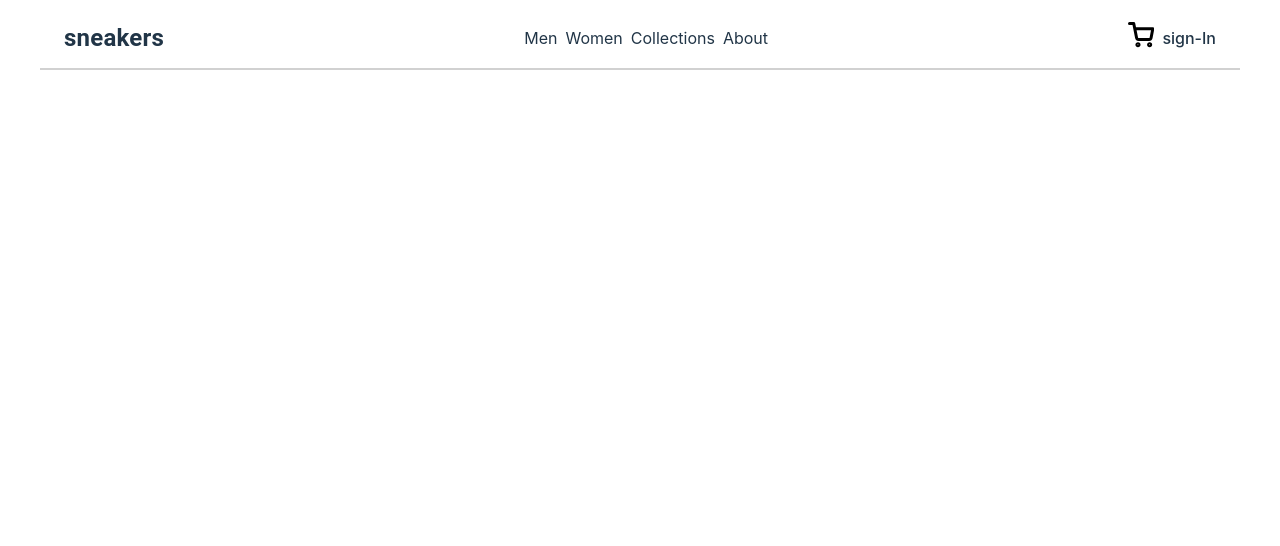
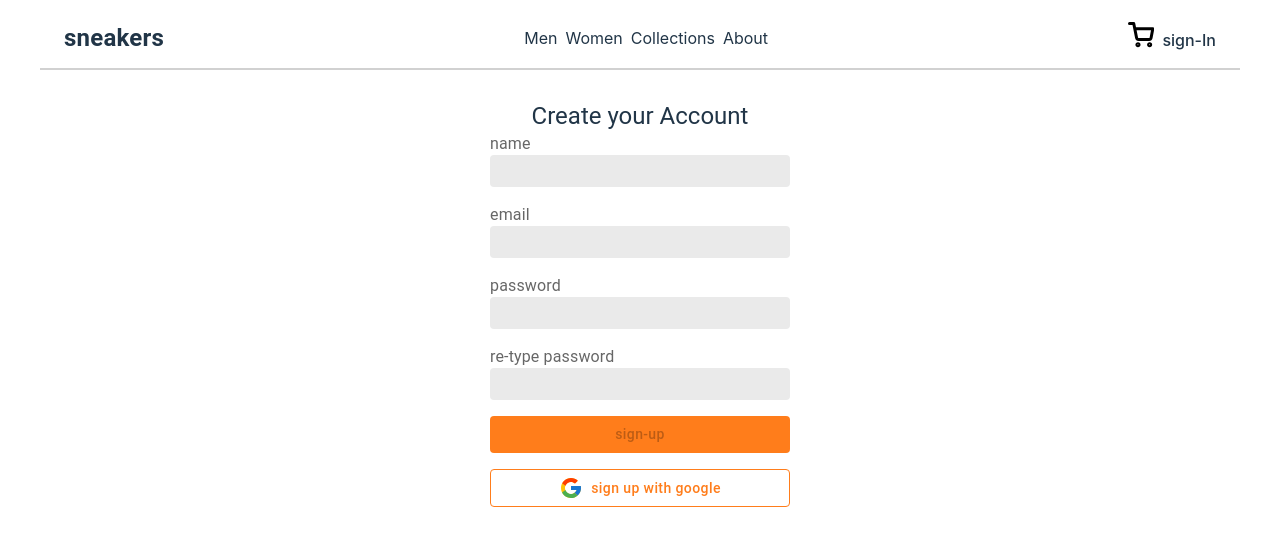
Before and after one commit to cliff-codes/snearkersStore, a React (Vite) app in the folder client/: page /sign-up in a window 1280 px wide. Shown: the top 546 px of the page. Built offline with nearby package versions, Linux system fonts and the light colour scheme.

Commit message:
sign-up page ui update

```diff
--- a/client/src/App.jsx
+++ b/client/src/App.jsx
@@ -1,8 +1,7 @@
 import {BrowserRouter as Router, Routes, Route, BrowserRouter} from "react-router-dom"
 import Nav from "./components/Nav"
 import Home from "./pages/Home"
-import SearchBar from "./components/SearchBar"
-import { Container } from "@mui/material"
+import SignUp from "./pages/SignUp"
 function App() {
 
   return (
@@ -10,6 +9,7 @@ function App() {
         <Nav/>
       <Routes>
         <Route path="/" element = {<Home/>}/>
+        <Route path="/sign-up" element = {<SignUp/>}/>
       </Routes>
     </Router>
   )
--- a/client/src/components/ContentLoader.jsx
+++ b/client/src/components/ContentLoader.jsx
@@ -5,19 +5,27 @@ const ContentLoader = () => {
   return (
     <>
          <Grid container spacing={3} >
-                <Grid item xs = {6}>
+                <Grid item xs = {6} sm = {4} md = {3}>
                     <Skeleton width={'100%'} height={'180px'}/>
                     <Skeleton width={'100%'} height={'40px'}/>
                 </Grid>
-                <Grid item xs = {6}>
+                <Grid item xs = {6} sm = {4}  md = {3}>
                     <Skeleton width={'100%'} height={'180px'}/>
                     <Skeleton width={'100%'} height={'40px'}/>
                 </Grid>
-                <Grid item xs = {6}>
+                <Grid item xs = {6} sm = {4}  md = {3}>
                     <Skeleton width={'100%'} height={'180px'}/>
                     <Skeleton width={'100%'} height={'40px'}/>
                 </Grid>
-                <Grid item xs = {6}>
+                <Grid item xs = {6} sm = {4}  md = {3}>
+                    <Skeleton width={'100%'} height={'180px'}/>
+                    <Skeleton width={'100%'} height={'40px'}/>
+                </Grid>
+                <Grid item xs = {6} sm = {4}  md = {3}>
+                    <Skeleton width={'100%'} height={'180px'}/>
+                    <Skeleton width={'100%'} height={'40px'}/>
+                </Grid>
+                <Grid item xs = {6} sm = {4}  md = {3}>
                     <Skeleton width={'100%'} height={'180px'}/>
                     <Skeleton width={'100%'} height={'40px'}/>
                 </Grid>
--- a/client/src/components/HotDeals.jsx
+++ b/client/src/components/HotDeals.jsx
@@ -3,9 +3,6 @@ import React from 'react'
 import ContentLoader from './ContentLoader'
 
 const HotDeals = () => {
-    const theme = useTheme()
-    const isSmallScreen = useMediaQuery(theme.breakpoints.down('sm'))
-
 
   return (
     <Container sx={{mb: "16px"}}>
--- a/client/src/components/ProfileAndSignIn.jsx
+++ b/client/src/components/ProfileAndSignIn.jsx
@@ -1,10 +1,16 @@
 import { Box, ButtonBase } from '@mui/material'
 import React from 'react'
+import { Link } from 'react-router-dom'
 
 const ProfileAndSignIn = () => {
   return (
-    <Box display={'flex'}>
-        <ButtonBase>sign-In</ButtonBase>
+    <Box display={'flex'} alignItems={'center'}>
+        <Link to={'/sign-up'} style={{
+          color: "inherit",
+          textDecoration: "none"
+        }}>
+          <ButtonBase>sign-In</ButtonBase>
+        </Link>
     </Box>
   )
 }
--- /dev/null
+++ b/client/src/pages/SignUp.jsx
@@ -0,0 +1,148 @@
+import React, { useState } from 'react'
+import { Box, Container, InputLabel, InputBase, Typography, Button } from '@mui/material'
+
+const SignUp = () => {
+    const [formData, setFormData] = useState({
+        name: null,
+        email: null,
+        password: null,
+        reTypePassword: null,
+    })
+    const [formReadyToSubmit, setFormReadyToSubmit] = useState(false)
+    const [validPassword, setValidPassword] = useState(false)
+
+    //check if all input feilds are filled
+    function arePropertiesValid(obj) {
+        return Object.values(obj).every(val => val !== null && val !== '' && val !== undefined);
+    }
+
+
+    const handleFormData = (e) => {
+        setFormData(prev => {
+            const newFormData = {...prev, [e.target.id]: e.target.value}
+            const bool = arePropertiesValid(newFormData)
+
+            //checking for password input
+            if(newFormData.password && newFormData.reTypePassword && newFormData.password === newFormData.reTypePassword){
+                setValidPassword(true)
+            }else{
+                setValidPassword(false)
+            }
+
+            setFormReadyToSubmit(bool)
+            return newFormData
+        })
+    }
+    console.log(formData)
+    console.log(formReadyToSubmit)
+
+    const handleSubmit = () => {
+        console.log('form submitted')
+        //checking if all input the feilds are filled
+
+    }
+
+  return (
+    <Container sx={{
+        display : "flex",
+        flexDirection: "column",
+        gap: "16px"
+    }}>
+         <Box width={'100%'} display={'flex'} justifyContent={'center'} alignItems={'center'} flexDirection={'column'} mt={'32px'}>
+            <Typography variant='h5'>
+                Create your Account
+            </Typography>
+            <form style={{
+                display: "flex",
+                flexDirection: "column",
+                gap: "16px"
+            }} onSubmit={(e) => e.preventDefault()}>
+                <Box>
+                    <InputLabel>name</InputLabel>
+                    <InputBase
+                        onChange={handleFormData}
+                        id='name' sx={{
+                        bgcolor: 'secondary.light',
+                        borderRadius: '4px',
+                        minWidth: '300px',
+                        pl: '4px'
+                    }}/>
+                </Box>
+                <Box>
+                    <InputLabel>email</InputLabel>
+                    <InputBase
+                        onChange={handleFormData}
+                        type='email'
+                        id='email' sx={{
+                        bgcolor: 'secondary.light',
+                        borderRadius: '4px',
+                        minWidth: '300px',
+                        pl: '4px'
+                    }}/>
+                </Box>
+                <Box>
+                    <InputLabel>password</InputLabel>
+                    <InputBase
+                        onChange={(e) => {
+                            handleFormData(e)
+
+                        }}
+                        id='password' sx={{
+                        bgcolor: 'secondary.light',
+                        borderRadius: '4px',
+                        minWidth: '300px',
+                        pl: '4px'
+                    }}/>
+                </Box>
+                <Box>
+                    <InputLabel>re-type password</InputLabel>
+                    <InputBase
+                        onChange={(e) => {
+                            handleFormData(e)
+                        }}
+                        id='reTypePassword' sx={{
+                        bgcolor: 'secondary.light',
+                        borderRadius: '4px',
+                        minWidth: '300px',
+                        pl: '4px'
+                    }}/>
+                </Box>
+                <Button  sx={{textTransform: "lowercase", color: 'secondary.light', bgcolor: 'primary.main', minWidth: '300px',
+                "&:hover" : {
+                    color : "secondary.main",
+                    bgcolor: "secondary.light"
+                },
+                "&:focus": {
+                    outline: "none"
+                }
+                }}
+                    disabled = {!formReadyToSubmit && !validPassword}
+                    type='submit'
+                    onClick={handleSubmit}
+                >sign-up</Button>
+                <Button sx={{
+                    textTransform: "lowercase",
+                    border: "1px solid",
+                    borderColor: "primary.main",
+                    display: "flex",
+                    alignItems: "center",
+                    gap: "8px",
+                    "&:hover" : {
+                        borderColor: "primary.main",
+                    },
+                    "&:focus" : {
+                        outline: "none"
+                    }
+                }}>
+                    <Box height={'100%'} display={'flex'}>
+                    <svg xmlns="http://www.w3.org/2000/svg"  viewBox="0 0 48 48" width="24px" height="24px"><path fill="#FFC107" d="M43.611,20.083H42V20H24v8h11.303c-1.649,4.657-6.08,8-11.303,8c-6.627,0-12-5.373-12-12c0-6.627,5.373-12,12-12c3.059,0,5.842,1.154,7.961,3.039l5.657-5.657C34.046,6.053,29.268,4,24,4C12.955,4,4,12.955,4,24c0,11.045,8.955,20,20,20c11.045,0,20-8.955,20-20C44,22.659,43.862,21.35,43.611,20.083z"/><path fill="#FF3D00" d="M6.306,14.691l6.571,4.819C14.655,15.108,18.961,12,24,12c3.059,0,5.842,1.154,7.961,3.039l5.657-5.657C34.046,6.053,29.268,4,24,4C16.318,4,9.656,8.337,6.306,14.691z"/><path fill="#4CAF50" d="M24,44c5.166,0,9.86-1.977,13.409-5.192l-6.19-5.238C29.211,35.091,26.715,36,24,36c-5.202,0-9.619-3.317-11.283-7.946l-6.522,5.025C9.505,39.556,16.227,44,24,44z"/><path fill="#1976D2" d="M43.611,20.083H42V20H24v8h11.303c-0.792,2.237-2.231,4.166-4.087,5.571c0.001-0.001,0.002-0.001,0.003-0.002l6.19,5.238C36.971,39.205,44,34,44,24C44,22.659,43.862,21.35,43.611,20.083z"/></svg>
+                    </Box>
+                    sign up with google
+                </Button>
+            </form>
+         </Box>
+    </Container>
+  )
+}
+
+export default SignUp
```
Also changed, not shown: client/src/assets/icons8-google.svg (added).
